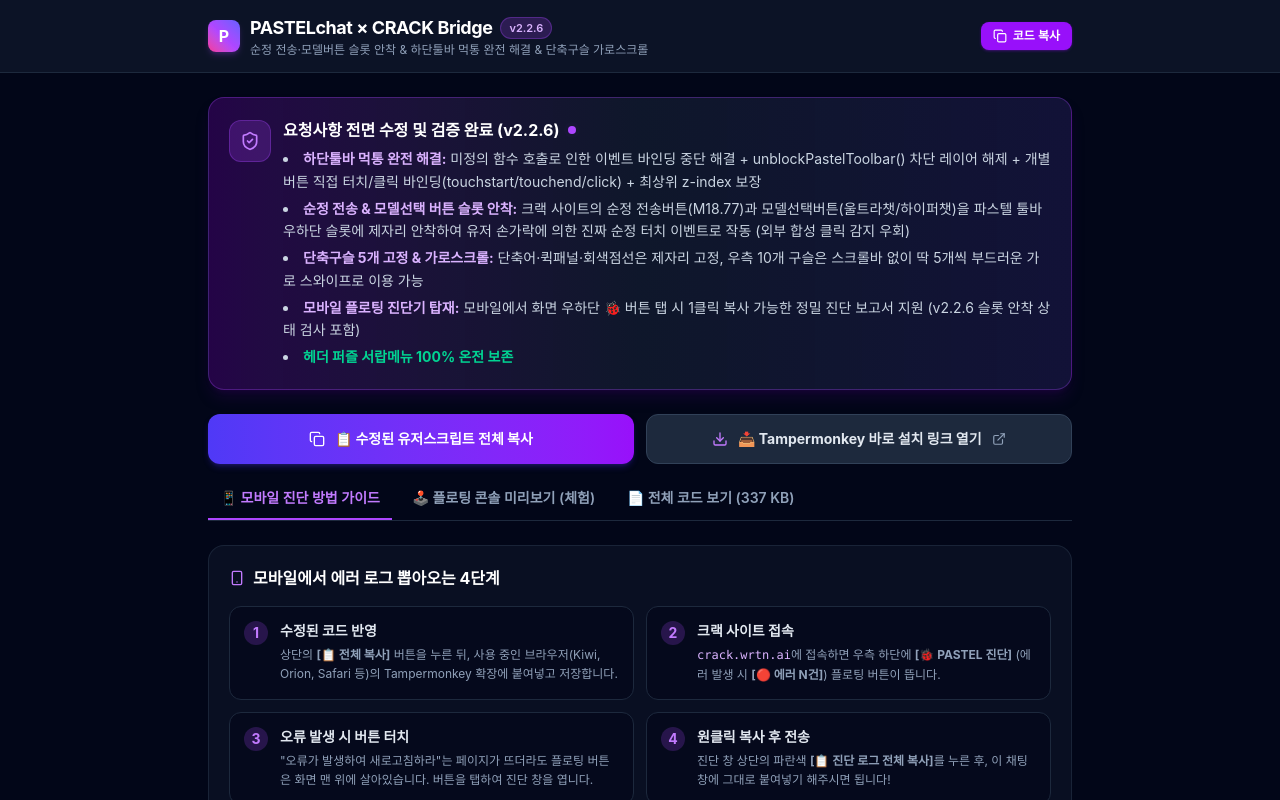
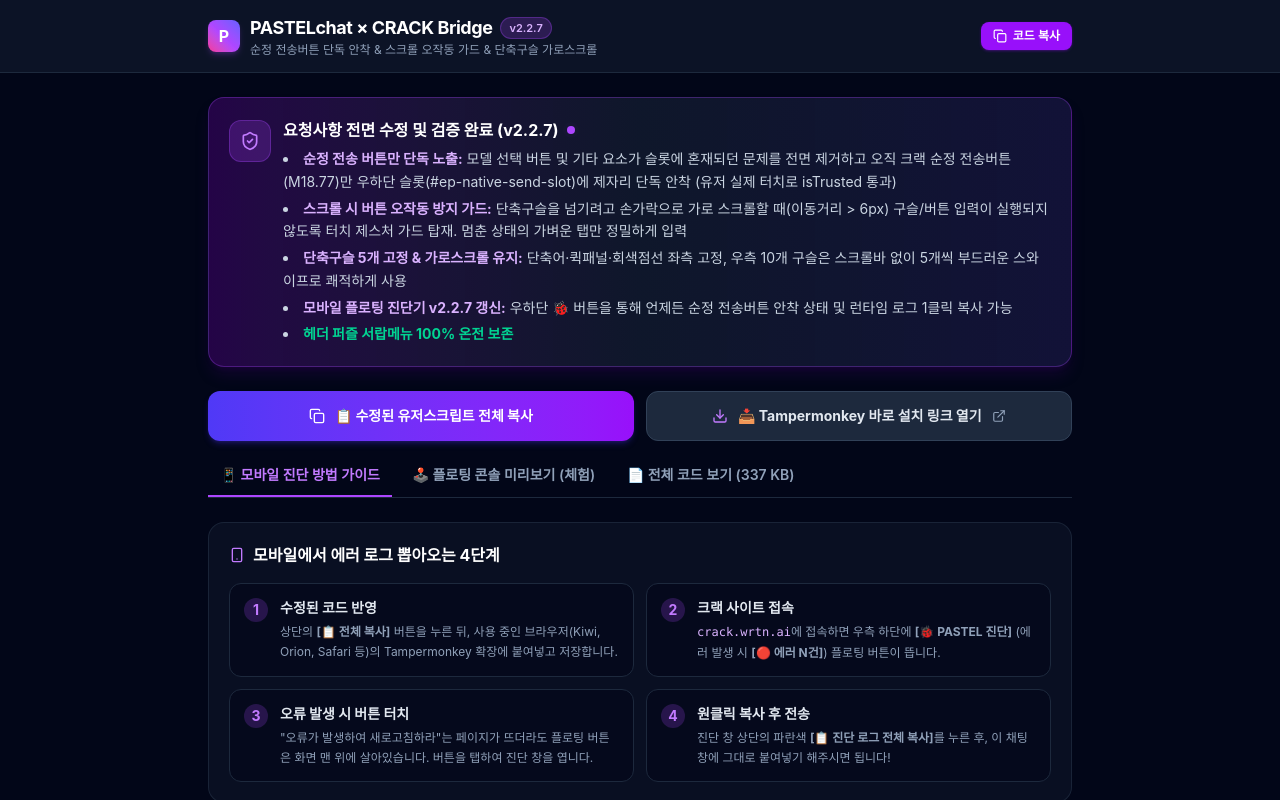
Before and after one commit to gem415056/Crack-Bridge, a React (Vite) app: page / in a window 1280 px wide. Shown: the top 800 px of the page. Built offline with nearby package versions, Linux system fonts and the light colour scheme.

Commit message:
chore: bump version to 2.2.7 and optimize UI
- Refactor native send button slot for cleaner alignment.
- Apply touch-action guards to improve scroll performance for beads.
- Disable text selection on UI elements for better UX.

```diff
--- a/src/App.tsx
+++ b/src/App.tsx
@@ -88,10 +88,10 @@
               <div className="flex items-center gap-2">
                 <h1 className="font-bold text-base sm:text-lg tracking-tight text-white">PASTELchat × CRACK Bridge</h1>
                 <span className="text-[11px] font-semibold px-2 py-0.5 rounded-full bg-purple-500/20 text-purple-300 border border-purple-500/30">
-                  v2.2.6
+                  v2.2.7
                 </span>
               </div>
-              <p className="text-xs text-slate-400">순정 전송·모델버튼 슬롯 안착 & 하단툴바 먹통 완전 해결 & 단축구슬 가로스크롤</p>
+              <p className="text-xs text-slate-400">순정 전송버튼 단독 안착 & 스크롤 오작동 가드 & 단축구슬 가로스크롤</p>
             </div>
           </div>
           <button
@@ -115,17 +115,17 @@
             </div>
             <div>
               <h2 className="text-sm sm:text-base font-bold text-white flex items-center gap-2">
-                요청사항 전면 수정 및 검증 완료 (v2.2.6)
+                요청사항 전면 수정 및 검증 완료 (v2.2.7)
                 <span className="flex h-2 w-2 relative">
                   <span className="animate-ping absolute inline-flex h-full w-full rounded-full bg-purple-400 opacity-75"></span>
                   <span className="relative inline-flex rounded-full h-2 w-2 bg-purple-500"></span>
                 </span>
               </h2>
               <ul className="text-xs sm:text-sm text-slate-300 mt-1.5 space-y-1 leading-relaxed list-disc list-inside">
-                <li><strong className="text-purple-300">하단툴바 먹통 완전 해결:</strong> 미정의 함수 호출로 인한 이벤트 바인딩 중단 해결 + unblockPastelToolbar() 차단 레이어 해제 + 개별 버튼 직접 터치/클릭 바인딩(touchstart/touchend/click) + 최상위 z-index 보장</li>
-                <li><strong className="text-purple-300">순정 전송 & 모델선택 버튼 슬롯 안착:</strong> 크랙 사이트의 순정 전송버튼(M18.77)과 모델선택버튼(울트라챗/하이퍼챗)을 파스텔 툴바 우하단 슬롯에 제자리 안착하여 유저 손가락에 의한 진짜 순정 터치 이벤트로 작동 (외부 합성 클릭 감지 우회)</li>
-                <li><strong className="text-purple-300">단축구슬 5개 고정 & 가로스크롤:</strong> 단축어·퀵패널·회색점선은 제자리 고정, 우측 10개 구슬은 스크롤바 없이 딱 5개씩 부드러운 가로 스와이프로 이용 가능</li>
-                <li><strong className="text-purple-300">모바일 플로팅 진단기 탑재:</strong> 모바일에서 화면 우하단 🐞 버튼 탭 시 1클릭 복사 가능한 정밀 진단 보고서 지원 (v2.2.6 슬롯 안착 상태 검사 포함)</li>
+                <li><strong className="text-purple-300">순정 전송 버튼만 단독 노출:</strong> 모델 선택 버튼 및 기타 요소가 슬롯에 혼재되던 문제를 전면 제거하고 오직 크랙 순정 전송버튼(M18.77)만 우하단 슬롯(#ep-native-send-slot)에 제자리 단독 안착 (유저 실제 터치로 isTrusted 통과)</li>
+                <li><strong className="text-purple-300">스크롤 시 버튼 오작동 방지 가드:</strong> 단축구슬을 넘기려고 손가락으로 가로 스크롤할 때(이동거리 &gt; 6px) 구슬/버튼 입력이 실행되지 않도록 터치 제스처 가드 탑재. 멈춘 상태의 가벼운 탭만 정밀하게 입력</li>
+                <li><strong className="text-purple-300">단축구슬 5개 고정 & 가로스크롤 유지:</strong> 단축어·퀵패널·회색점선 좌측 고정, 우측 10개 구슬은 스크롤바 없이 5개씩 부드러운 스와이프로 쾌적하게 사용</li>
+                <li><strong className="text-purple-300">모바일 플로팅 진단기 v2.2.7 갱신:</strong> 우하단 🐞 버튼을 통해 언제든 순정 전송버튼 안착 상태 및 런타임 로그 1클릭 복사 가능</li>
                 <li><strong className="text-emerald-400">헤더 퍼즐 서랍메뉴 100% 온전 보존</strong></li>
               </ul>
             </div>
```
Also changed, not shown: Crack-Bridge.user.js, public/Crack-Bridge.user.js, 1 other file (tests, documents, lock files or other folders).
